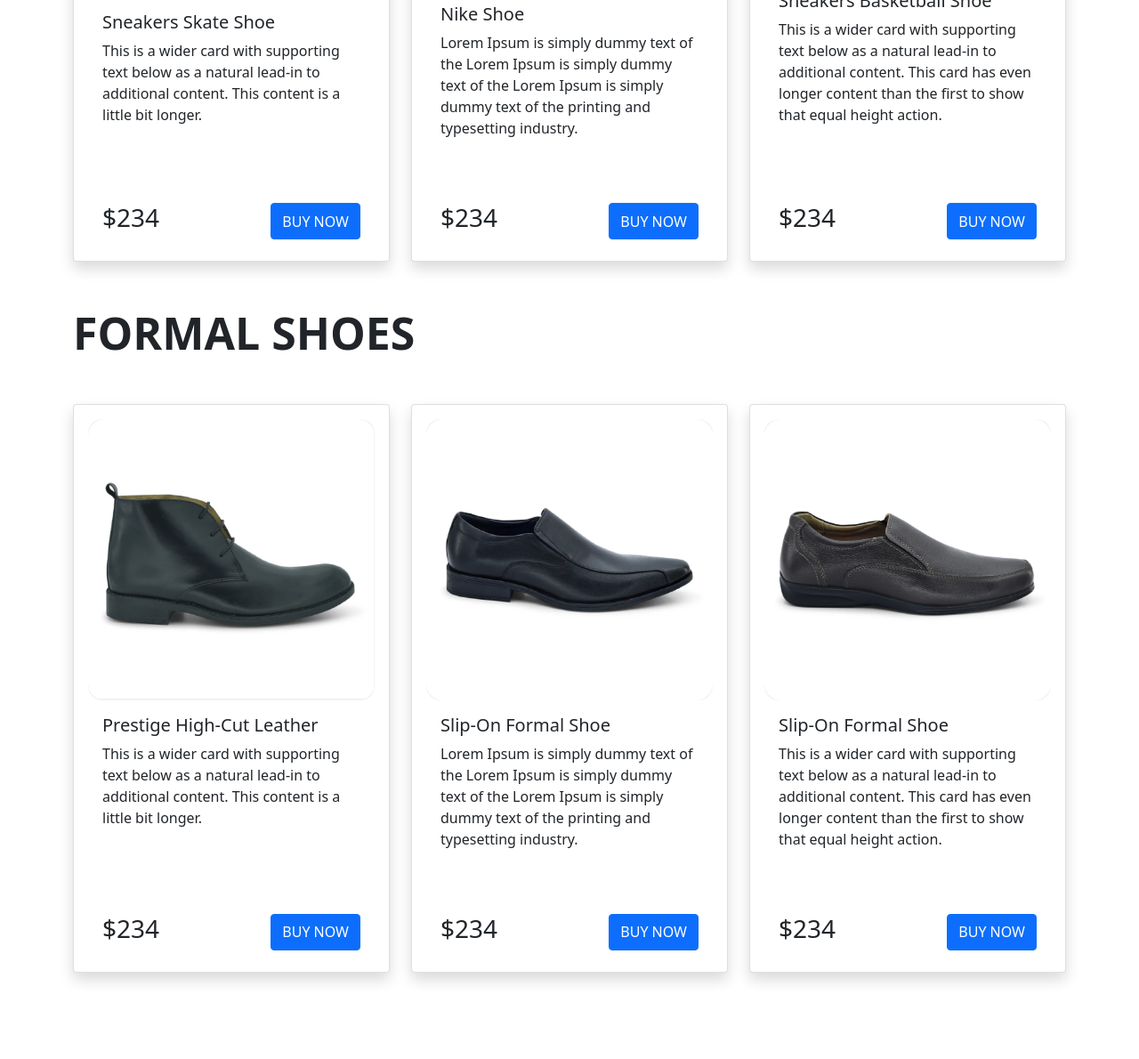
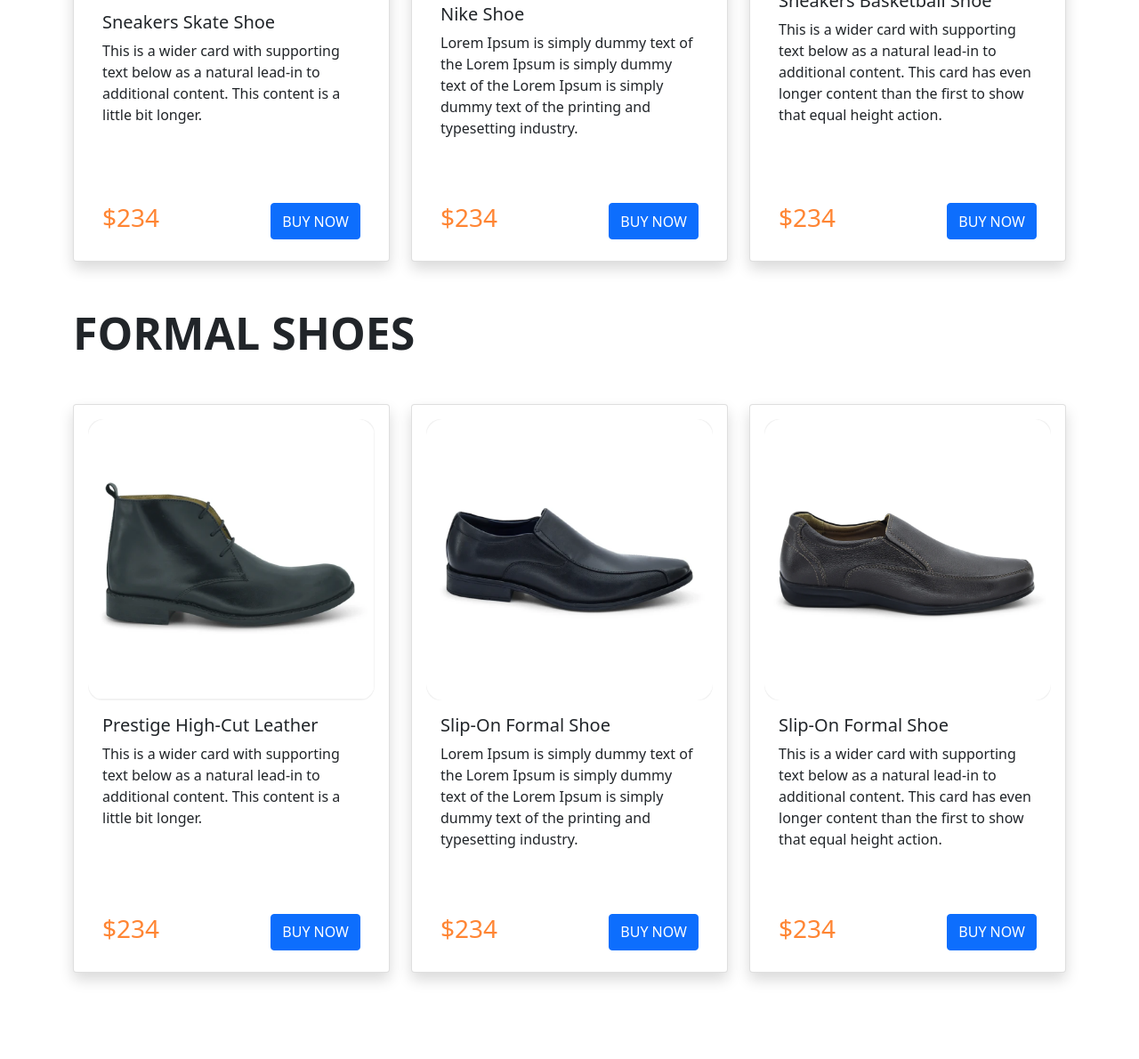
Before and after one commit to RaianHossain/E-cmrc_landing_page, a plain HTML site: page index.html in a window 1280 px wide. Shown: the part 1078-2268 px from the top of the page at 89% size. Drawn offline with nearby package versions, Linux system fonts and the light colour scheme.

Commit message:
almost final

```diff
--- a/index.html
+++ b/index.html
@@ -54,7 +54,7 @@
                     <p class="card-text">This is a wider card with supporting text below as a natural lead-in to additional content. This content is a little bit longer.</p>
                   </div>
                   <div class="card-footer d-flex justify-content-between foot">
-                    <h3>$234</h3>
+                    <h3 class = "highlight">$234</h3>
                     <button class="btn btn-primary">BUY NOW</button>
                   </div>
                 </div>
@@ -67,7 +67,7 @@
                     <p class="card-text">Lorem Ipsum is simply dummy text of the Lorem Ipsum is simply dummy text of the Lorem Ipsum is simply dummy text of the printing and typesetting industry.</p>
                   </div>
                   <div class="card-footer d-flex justify-content-between foot">
-                      <h3>$234</h3>
+                      <h3 class = "highlight">$234</h3>
                       <button class="btn btn-primary">BUY NOW</button>
                   </div>
                 </div>
@@ -80,7 +80,7 @@
                     <p class="card-text">This is a wider card with supporting text below as a natural lead-in to additional content. This card has even longer content than the first to show that equal height action.</p>
                   </div>
                   <div class="card-footer d-flex justify-content-between foot">
-                      <h3>$234</h3>
+                      <h3 class = "highlight">$234</h3>
                       <button class="btn btn-primary">BUY NOW</button>
                   </div>
                 </div>
@@ -97,7 +97,7 @@
                     <p class="card-text">This is a wider card with supporting text below as a natural lead-in to additional content. This content is a little bit longer.</p>
                   </div>
                   <div class="card-footer d-flex justify-content-between foot">
-                    <h3>$234</h3>
+                    <h3 class = "highlight">$234</h3>
                     <button class="btn btn-primary">BUY NOW</button>
                   </div>
                 </div>
@@ -110,7 +110,7 @@
                     <p class="card-text">Lorem Ipsum is simply dummy text of the Lorem Ipsum is simply dummy text of the Lorem Ipsum is simply dummy text of the printing and typesetting industry.</p>
                   </div>
                   <div class="card-footer d-flex justify-content-between foot">
-                      <h3>$234</h3>
+                      <h3 class = "highlight">$234</h3>
                       <button class="btn btn-primary">BUY NOW</button>
                   </div>
                 </div>
@@ -123,7 +123,7 @@
                     <p class="card-text">This is a wider card with supporting text below as a natural lead-in to additional content. This card has even longer content than the first to show that equal height action.</p>
                   </div>
                   <div class="card-footer d-flex justify-content-between foot">
-                      <h3>$234</h3>
+                      <h3 class = "highlight">$234</h3>
                       <button class="btn btn-primary">BUY NOW</button>
                   </div>
                 </div>
```
